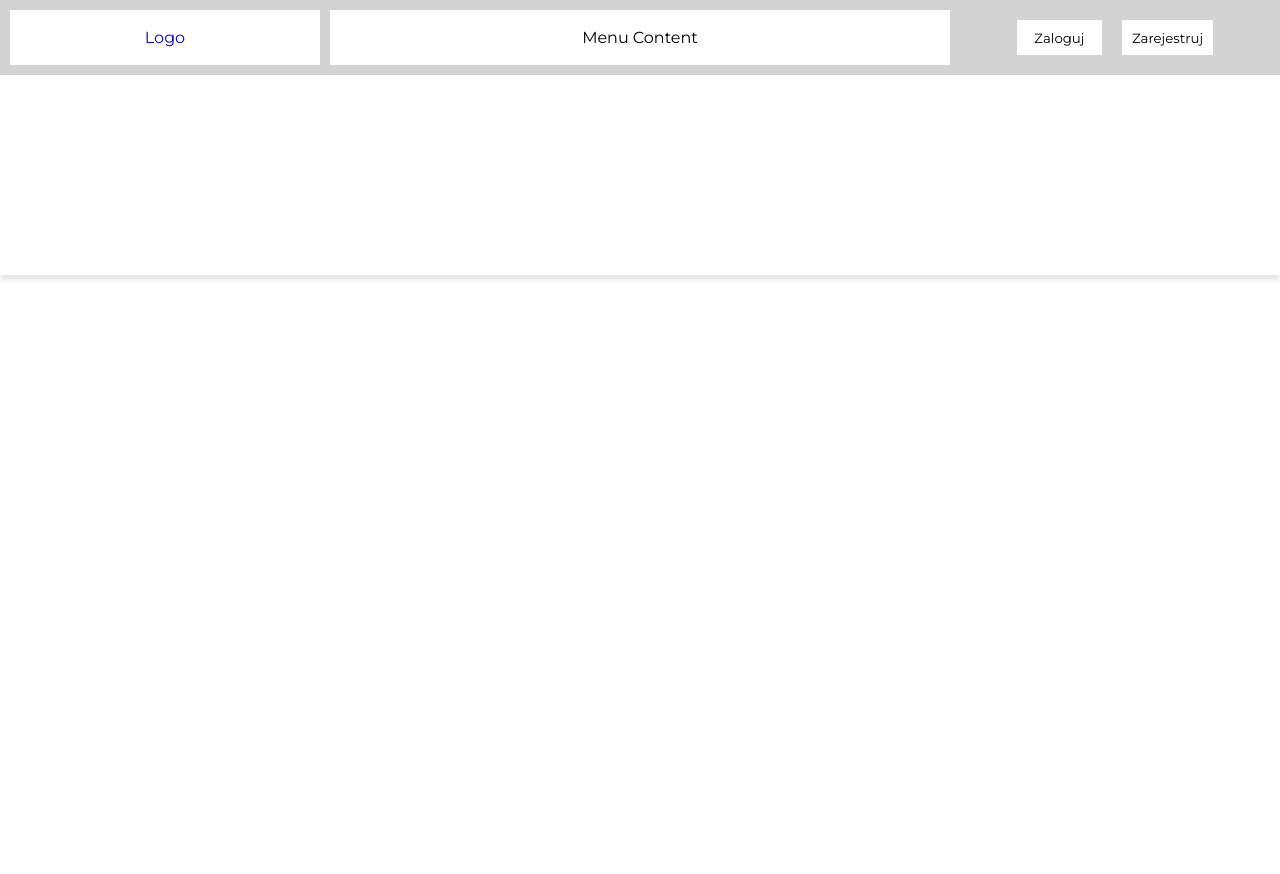
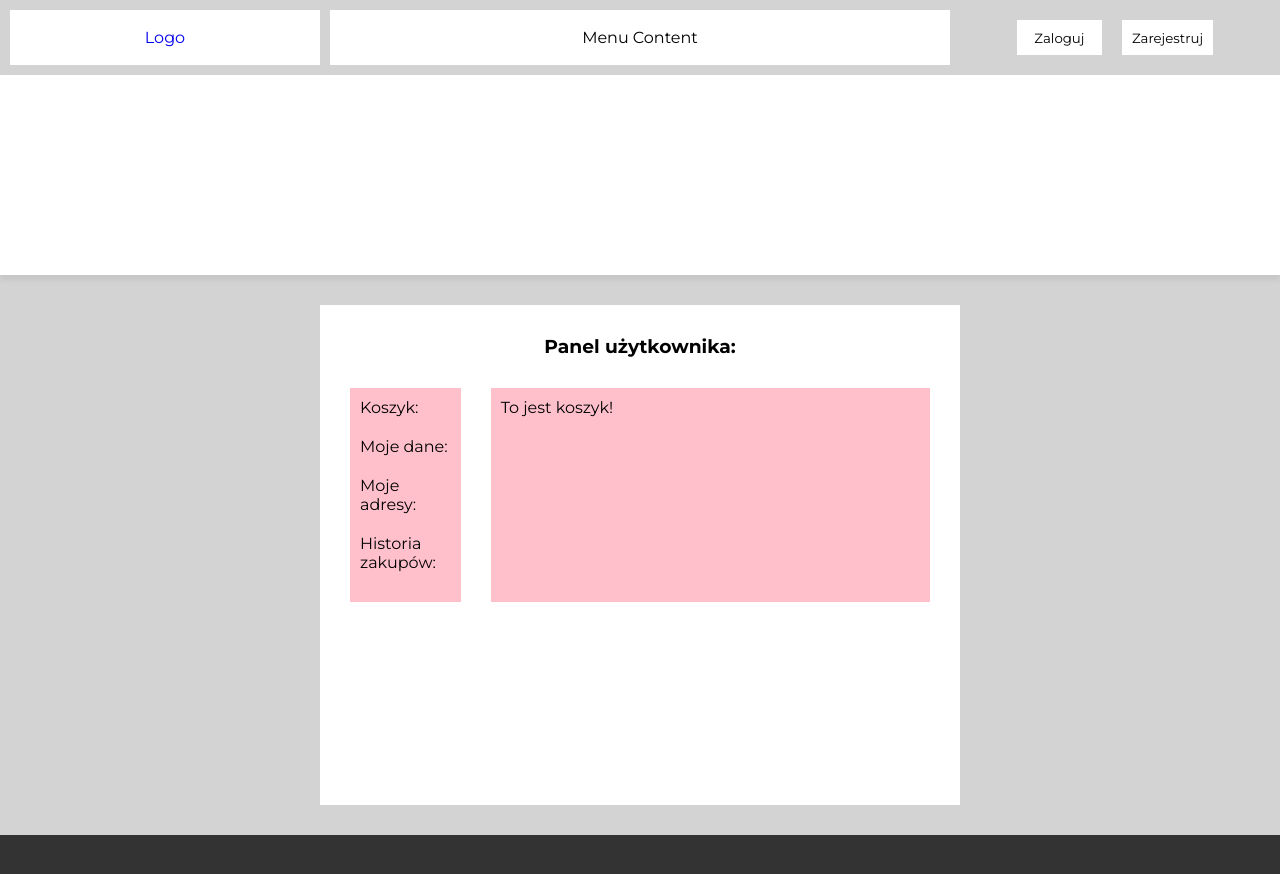
Before and after one commit to KarolWisniewski92/Store-DemoApp, a React (Create React App) app: page /dashboard in a window 1280 px wide. Shown: the top 874 px of the page. Before the commit the page ends 800 px from the top, so only its background shows below. Built offline with nearby package versions, Linux system fonts and the light colour scheme; what re-base would draw is missing.

Commit message:
dodano przełączanie zakłądek w panelu klienta

```diff
--- a/src/components/Dashboard.jsx
+++ b/src/components/Dashboard.jsx
@@ -1,12 +1,65 @@
 import React from 'react';
 import Header from './Header';
 import Slider from './Slider';
+import Footer from './Footer';
 
 class Dashboard extends React.Component {
+
+    constructor() {
+        super();
+        this.state = {
+            showState: {
+                showCheckout: true,
+                showMyData: false,
+                showMyAdres: false,
+                showMyHistory: false
+            }
+
+        }
+    }
+
+    showAction = (event) => {
+        console.log(event.target.getAttribute('name'));
+        this.setState({
+            showState: {
+                [event.target.getAttribute('name')]: 'true'
+            }
+        })
+    }
     render() {
         return (<div>
             <Header />
             <Slider />
+            <div className="bcg-lightgray pbt-30">
+                <div className="wrapper-50 bcg-white p-30 h500">
+                    <h3 className="text-center mb-30">Panel użytkownika:</h3>
+                    <div className="flex-row">
+                        <div className="wd-20 p-10 bcg-pink" onClick={this.showAction} >
+                            <p className="mb-20" name="showCheckout">Koszyk:</p>
+                            <p className="mb-20" name="showMyData">Moje dane:</p>
+                            <p className="mb-20" name="showMyAdres">Moje adresy:</p>
+                            <p className="mb-20" name="showMyHistory">Historia zakupów:</p>
+                        </div>
+                        <div className="wd-80 bcg-pink p-10 ml-30">
+                            {this.state.showState.showCheckout &&
+                                <p>To jest koszyk!</p>}
+
+                            {this.state.showState.showMyData &&
+                                <p>To są moje dane!</p>}
+
+                            {this.state.showState.showMyAdres &&
+                                <p>To są moje adresy!</p>}
+
+                            {this.state.showState.showMyHistory &&
+                                <p>To jest moja historia!</p>}
+
+                        </div>
+                    </div>
+
+
+                </div>
+            </div>
+            <Footer />
         </div>)
     }
 }
```
